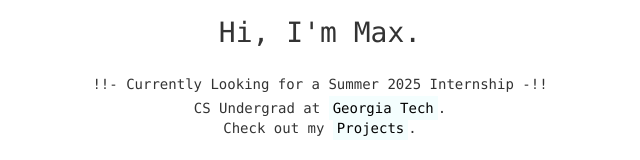
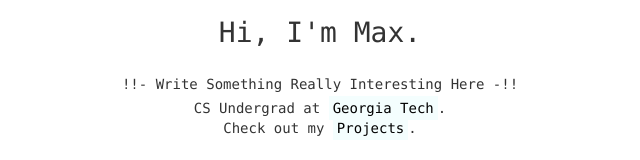
Before and after one commit to mcsmith22/mcsmith22.github.io, a plain HTML site: page index.html in a window 1280 px wide. Shown: the part 268-428 px from the top of the page, without its empty margins (320-960 px from the left). Drawn offline with nearby package versions, Linux system fonts and the light colour scheme; a web font is replaced by a local one.

Commit message:
Updates
nothing really

```diff
--- a/index.html
+++ b/index.html
@@ -34,7 +34,7 @@
     <div class="avatar"></div>
     <h1>Hi, I'm Max.</h1>
     <p class="profession">
-        <span>!!- Currently Looking for a Summer 2025 Internship -!!</span>
+        <span>!!- Write Something Really Interesting Here -!!</span>
     </p>
     <p class="uni">CS Undergrad at <a href="https://www.gatech.edu/">Georgia Tech</a>.</p>
     <p class="uni">Check out my <a href="#projects">Projects</a>.</p>
@@ -72,6 +72,7 @@
 <div id="projects">
     <h2>My Projects</h2>
     <p>Here are some of the projects I've worked on...</p>
+    <!-- TODO: add links to projects here. maybe icons with pictures?? -->
 </div>
 
 
```
